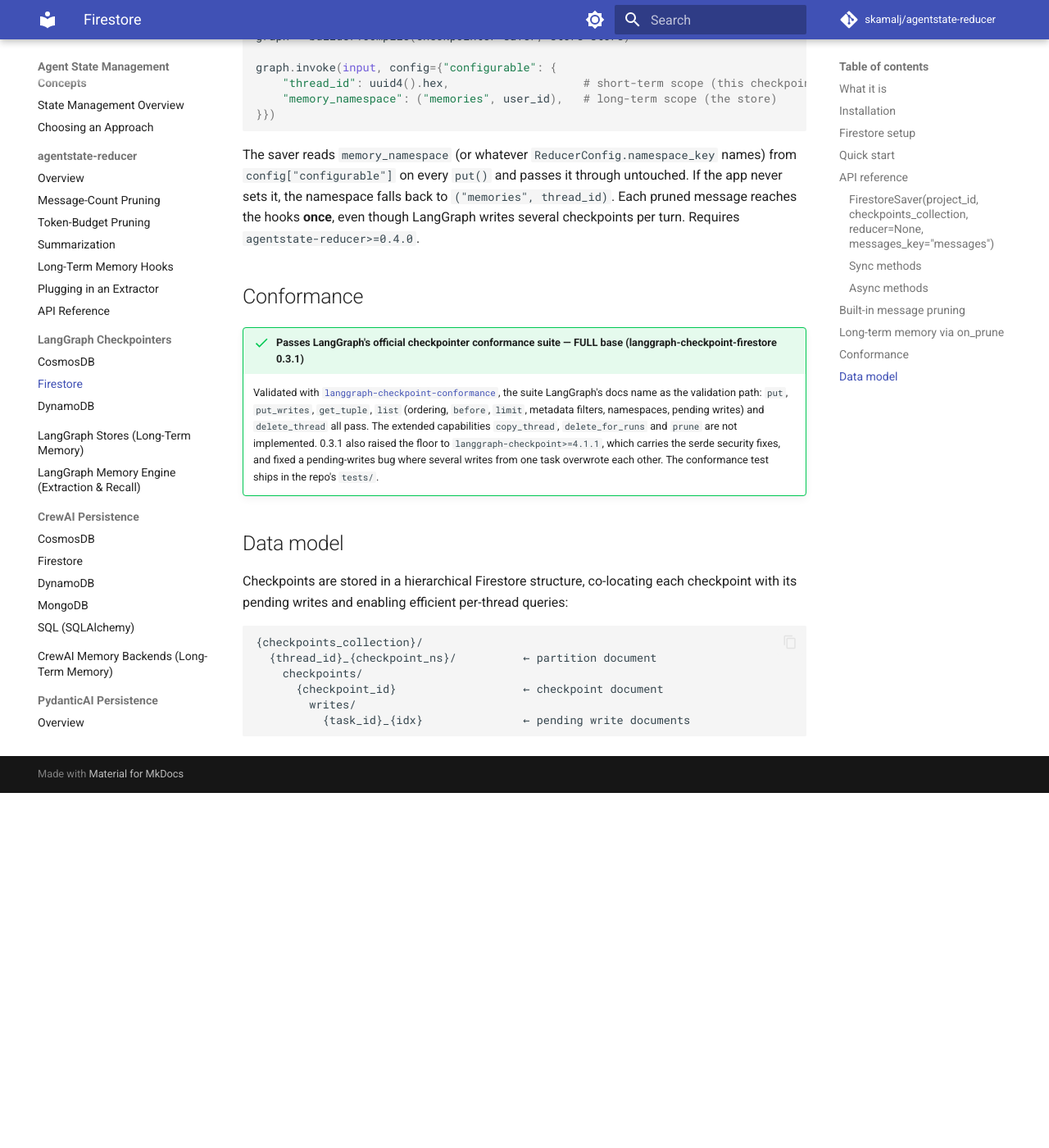
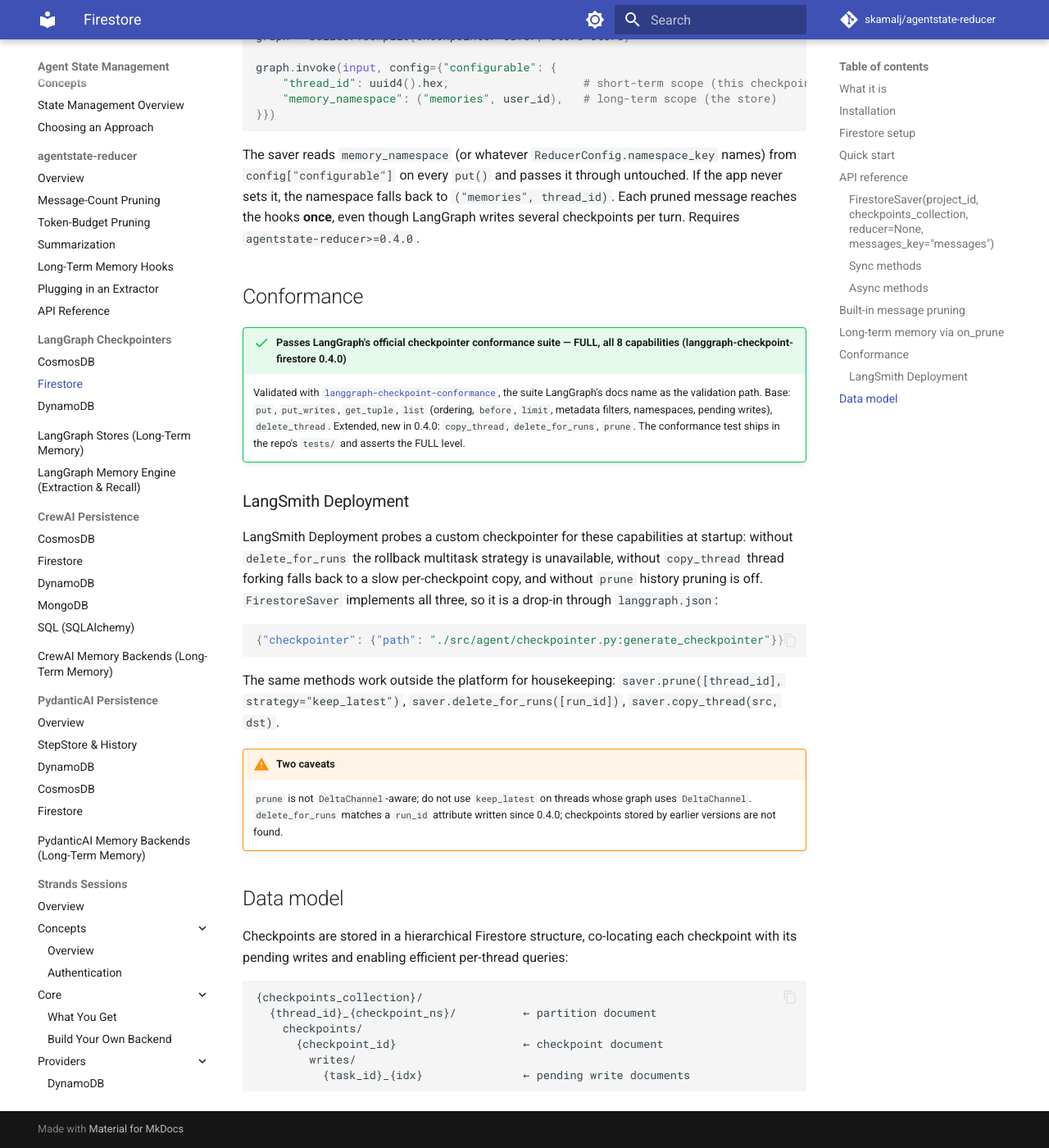
Before and after one commit to skamalj/agentstate-reducer, an MkDocs documentation site: the page built from docs/langgraph/firestore.md, in a window 1280 px wide and 1400 px high, scrolled down 4497 px. Shown: the whole window at 82% size. Built offline with MkDocs 1.6.1 and Material for MkDocs 9.7.7, drawn with Linux system fonts in a browser that asks for light colours; comment, search, counter and statistics services are not loaded; before the commit the page ends 5464 px from its top, so only the background shows below that.

Commit message:
docs: checkpointers pass FULL conformance (8/8); LangSmith Deployment sections; versions 0.5.0/0.4.0/0.4.0
Co-Authored-By: Claude Fable 5.1 <noreply@anthropic.com>

````diff
--- a/docs/langgraph/firestore.md
+++ b/docs/langgraph/firestore.md
@@ -3,7 +3,7 @@
 A LangGraph `BaseCheckpointSaver` for **Google Firestore** with **built-in message pruning**. It persists agent state between runs so your graphs can resume from any prior checkpoint, and it can automatically cap your message history before each write — no changes to your graph code or state annotations required.
 
 !!! note "Current version"
-    `langgraph-checkpoint-firestore` **0.3.2** · Requires **Python 3.10+**
+    `langgraph-checkpoint-firestore` **0.4.0** · Requires **Python 3.10+**
 
 ## What it is
 
@@ -183,8 +183,21 @@ The saver reads `memory_namespace` (or whatever `ReducerConfig.namespace_key` na
 
 ## Conformance
 
-!!! success "Passes LangGraph's official checkpointer conformance suite — FULL base (langgraph-checkpoint-firestore 0.3.1)"
-    Validated with [`langgraph-checkpoint-conformance`](https://pypi.org/project/langgraph-checkpoint-conformance/), the suite LangGraph's docs name as the validation path: `put`, `put_writes`, `get_tuple`, `list` (ordering, `before`, `limit`, metadata filters, namespaces, pending writes) and `delete_thread` all pass. The extended capabilities `copy_thread`, `delete_for_runs` and `prune` are not implemented. 0.3.1 also raised the floor to `langgraph-checkpoint>=4.1.1`, which carries the serde security fixes, and fixed a pending-writes bug where several writes from one task overwrote each other. The conformance test ships in the repo's `tests/`.
+!!! success "Passes LangGraph's official checkpointer conformance suite — FULL, all 8 capabilities (langgraph-checkpoint-firestore 0.4.0)"
+    Validated with [`langgraph-checkpoint-conformance`](https://pypi.org/project/langgraph-checkpoint-conformance/), the suite LangGraph's docs name as the validation path. Base: `put`, `put_writes`, `get_tuple`, `list` (ordering, `before`, `limit`, metadata filters, namespaces, pending writes), `delete_thread`. Extended, new in 0.4.0: `copy_thread`, `delete_for_runs`, `prune`. The conformance test ships in the repo's `tests/` and asserts the FULL level.
+
+### LangSmith Deployment
+
+LangSmith Deployment probes a custom checkpointer for these capabilities at startup: without `delete_for_runs` the rollback multitask strategy is unavailable, without `copy_thread` thread forking falls back to a slow per-checkpoint copy, and without `prune` history pruning is off. `FirestoreSaver` implements all three, so it is a drop-in through `langgraph.json`:
+
+```json
+{"checkpointer": {"path": "./src/agent/checkpointer.py:generate_checkpointer"}}
+```
+
+The same methods work outside the platform for housekeeping: `saver.prune([thread_id], strategy="keep_latest")`, `saver.delete_for_runs([run_id])`, `saver.copy_thread(src, dst)`.
+
+!!! warning "Two caveats"
+    `prune` is not `DeltaChannel`-aware; do not use `keep_latest` on threads whose graph uses `DeltaChannel`. `delete_for_runs` matches a `run_id` attribute written since 0.4.0; checkpoints stored by earlier versions are not found.
 
 ## Data model
 
````
Also changed, not shown: docs/langgraph/cosmosdb.md (+16 -3 lines), docs/langgraph/dynamodb.md (+16 -3 lines).
